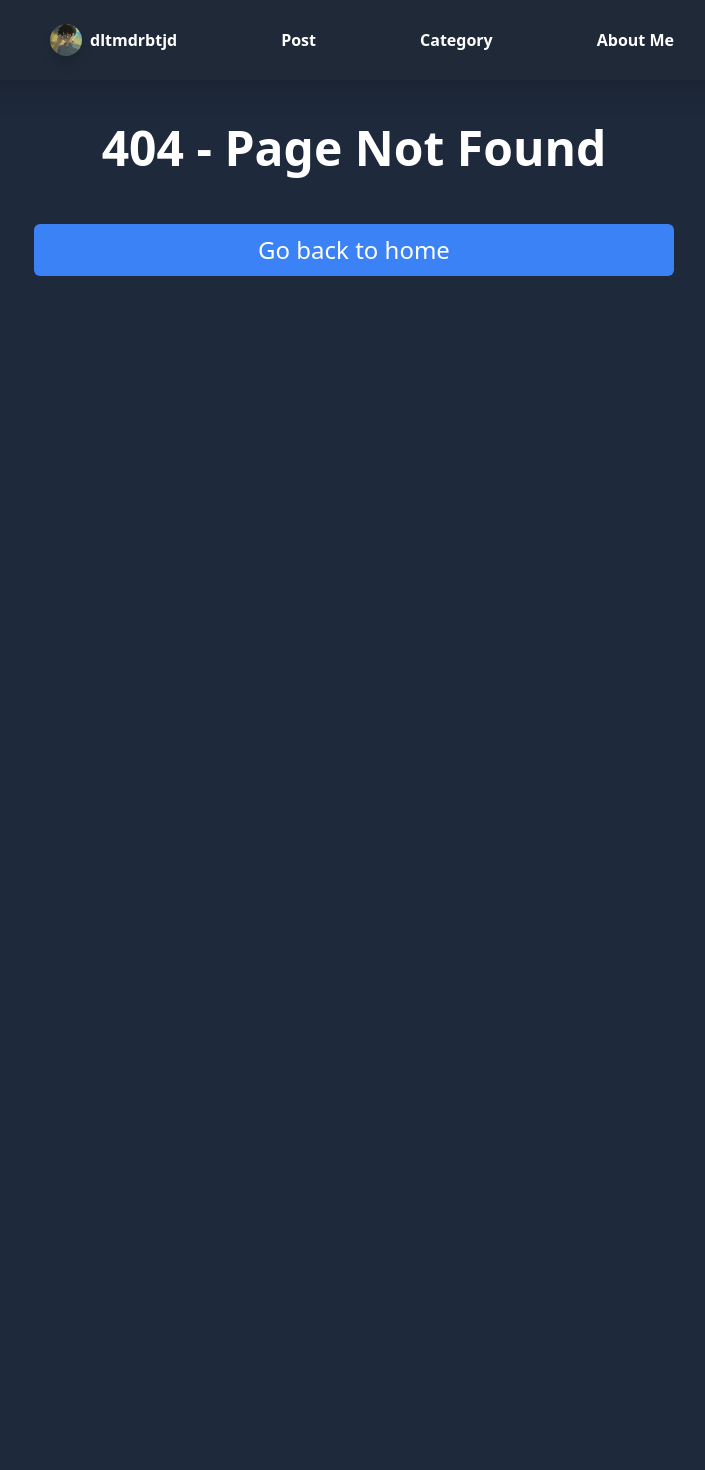
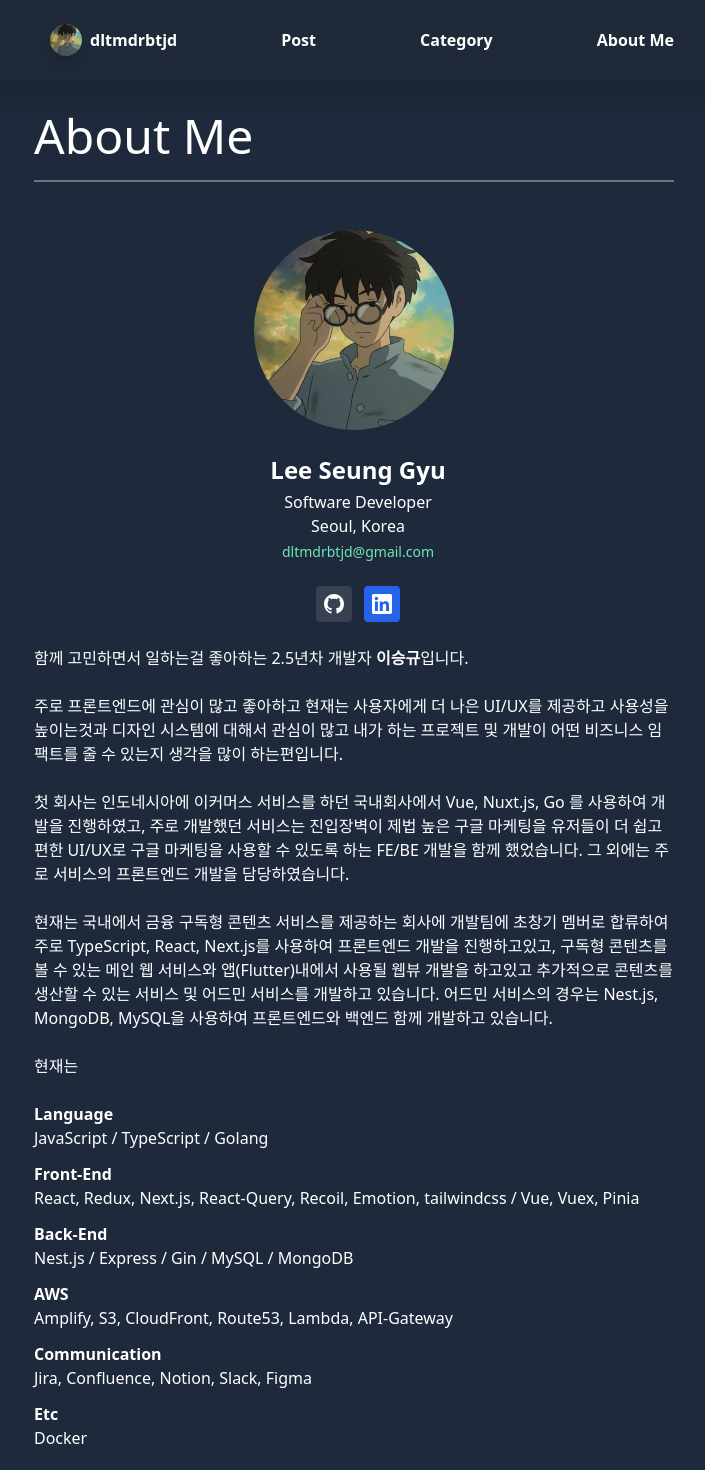
Before and after one commit to dltmdrbtjd/DevBlog, a Next.js app: page /about in a window 1280 px wide. Before the commit this address had no page. Shown: the top 1470 px of the page, without its empty margins (286-991 px from the left). Before the commit the page ends 800 px from the top, so only its background shows below. Built offline with nearby package versions, Linux system fonts and the light colour scheme.

Commit message:
Feat: Add about me page

```diff
--- /dev/null
+++ b/app/about/page.tsx
@@ -0,0 +1,68 @@
+import GithubIcon from '@/components/icons/github';
+import LinkedInIcon from '@/components/icons/linkedIn';
+import Image from 'next/image';
+
+export default function AboutMe() {
+  return (
+    <div className="text-white">
+      <h2 className="text-5xl text-left border-b-[2px] border-b-gray-500 pb-5 mb-8">About Me</h2>
+      <div className="items-start space-y-2 xl:grid xl:grid-cols-3 xl:gap-x-8 xl:space-y-0">
+        <div className="flex flex-col items-center pt-4 space-x-2">
+          <Image
+            alt="profile image"
+            src={`/images/profile.jpeg`}
+            width={200}
+            height={200}
+            className="rounded-full"
+          />
+          <p className="font-bold text-2xl mt-6 text-white">Lee Seung Gyu</p>
+          <p className="mt-1">Software Developer</p>
+          <p>Seoul, Korea</p>
+          <p className="text-sm mt-1 text-emerald-300">dltmdrbtjd@gmail.com</p>
+          <div className="flex pt-6 space-x-3">
+            <GithubIcon />
+            <LinkedInIcon />
+          </div>
+        </div>
+        <div className="pt-4 pb-8 prose max-w-none xl:col-span-2">
+          <p>
+            함께 고민하면서 일하는걸 좋아하는 2.5년차 개발자{' '}
+            <span className="font-bold text-white">이승규</span>입니다.
+          </p>
+          <p className="mt-6">
+            주로 프론트엔드에 관심이 많고 좋아하고 현재는 사용자에게 더 나은 UI/UX를 제공하고
+            사용성을 높이는것과 디자인 시스템에 대해서 관심이 많고 내가 하는 프로젝트 및 개발이 어떤
+            비즈니스 임팩트를 줄 수 있는지 생각을 많이 하는편입니다.
+          </p>
+          <p className="mt-6">
+            첫 회사는 인도네시아에 이커머스 서비스를 하던 국내회사에서 Vue, Nuxt.js, Go 를 사용하여
+            개발을 진행하였고, 주로 개발했던 서비스는 진입장벽이 제법 높은 구글 마케팅을 유저들이 더
+            쉽고 편한 UI/UX로 구글 마케팅을 사용할 수 있도록 하는 FE/BE 개발을 함께 했었습니다. 그
+            외에는 주로 서비스의 프론트엔드 개발을 담당하였습니다.
+          </p>
+          <p className="mt-6">
+            현재는 국내에서 금융 구독형 콘텐츠 서비스를 제공하는 회사에 개발팀에 초창기 멤버로
+            합류하여 주로 TypeScript, React, Next.js를 사용하여 프론트엔드 개발을 진행하고있고,
+            구독형 콘텐츠를 볼 수 있는 메인 웹 서비스와 앱(Flutter)내에서 사용될 웹뷰 개발을
+            하고있고 추가적으로 콘텐츠를 생산할 수 있는 서비스 및 어드민 서비스를 개발하고 있습니다.
+            어드민 서비스의 경우는 Nest.js, MongoDB, MySQL을 사용하여 프론트엔드와 백엔드 함께
+            개발하고 있습니다.
+          </p>
+          <p className="mt-6">현재는</p>
+          <strong className="mt-6 block">Language</strong>
+          <p>JavaScript / TypeScript / Golang</p>
+          <strong className="mt-3 block">Front-End</strong>
+          <p>React, Redux, Next.js, React-Query, Recoil, Emotion, tailwindcss / Vue, Vuex, Pinia</p>
+          <strong className="mt-3 block">Back-End</strong>
+          <p>Nest.js / Express / Gin / MySQL / MongoDB</p>
+          <strong className="mt-3 block">AWS</strong>
+          <p>Amplify, S3, CloudFront, Route53, Lambda, API-Gateway</p>
+          <strong className="mt-3 block">Communication</strong>
+          <p>Jira, Confluence, Notion, Slack, Figma</p>
+          <strong className="mt-3 block">Etc</strong>
+          <p>Docker</p>
+        </div>
+      </div>
+    </div>
+  );
+}
```
